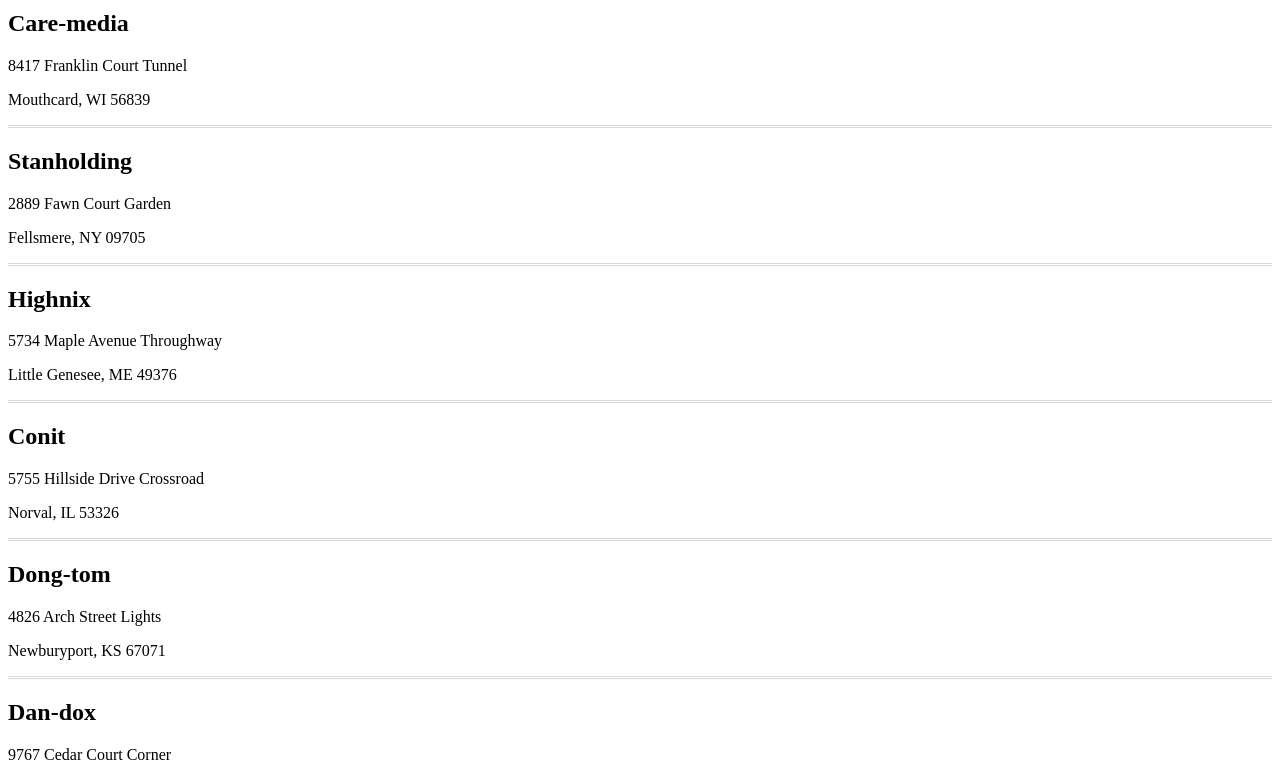
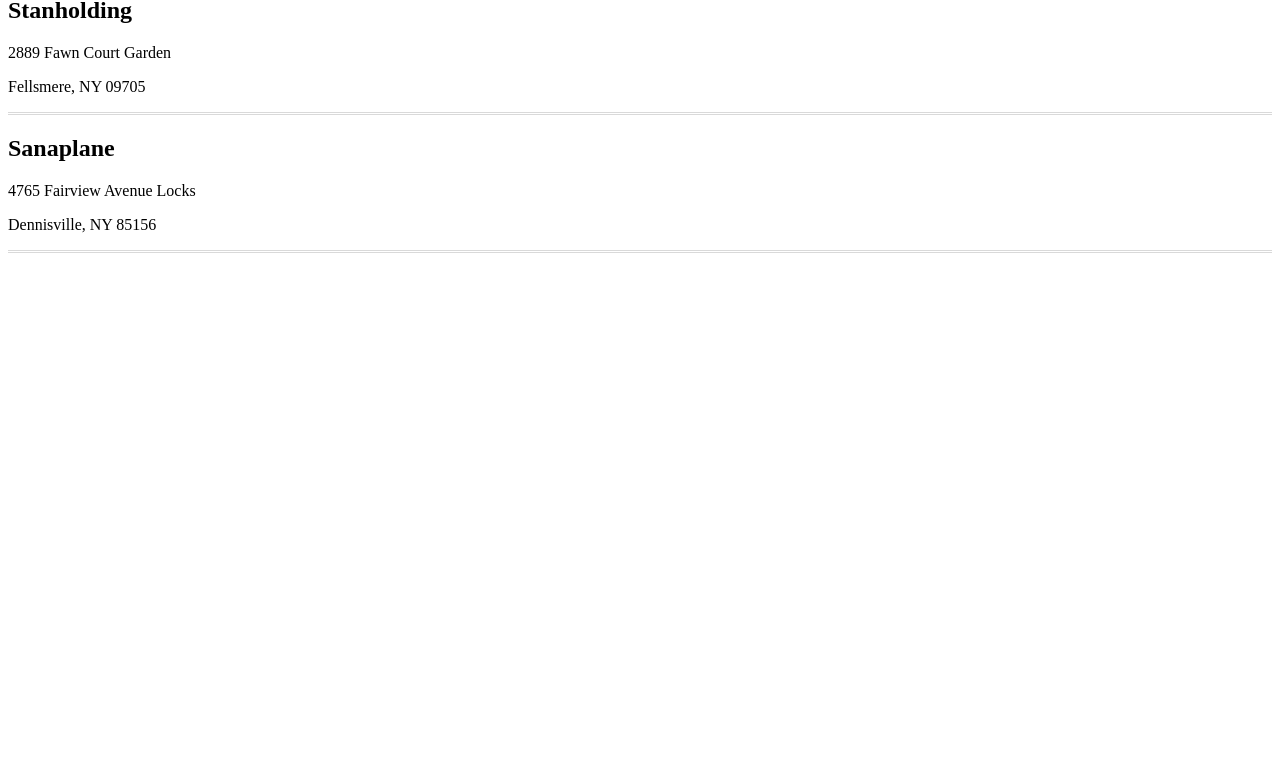
Before and after one commit to BenWatts9/dotard-simpleton, a plain HTML site: page index.html in a window 1280 px wide. Shown: the part 70-847 px from the top of the page. After the commit the page ends 800 px from the top, so only its background shows below. Drawn offline with Linux system fonts and the light colour scheme.

Commit message:
completed the forEach() exercise

```diff
--- a/index.html
+++ b/index.html
@@ -10,5 +10,7 @@
 </head>
 <body>
     <main class="businessInfo"></main>
+
+    <article class="businessList--newYork"></article>
 </body>
 </html>
--- a/scripts/BusinessData.js
+++ b/scripts/BusinessData.js
@@ -114,3 +114,10 @@ export const businesses = [
   export const getBusinessData = () => {
       return businesses;
   }
+
+  export const newYorkBusinesses = businesses.filter (businessObject => {
+    if (businessObject.addressStateCode === "NY"){
+        return businessObject
+    }
+    return false
+})
--- a/scripts/BusinessList.js
+++ b/scripts/BusinessList.js
@@ -1,8 +1,11 @@
 
 import { getBusinessData } from "./BusinessData.js";
 import { Business } from "./Business.js";
+import { newYorkBusinesses } from "./BusinessData.js";
 
 const contentTarget = document.querySelector(".businessInfo")
+const newYorkTarget = document.querySelector(".businessList--newYork")
+
 
 export const makeBusinessList = () => {
         const businessArray = getBusinessData()
@@ -16,3 +19,13 @@ export const makeBusinessList = () => {
 
 
 }
+
+export const makeNYbusinessList = () => {
+
+    newYorkTarget.innerHTML = "<h1>New York Businesses</h1>"
+    newYorkBusinesses.forEach(
+        (businessObject) => {
+            newYorkTarget.innerHTML += Business(businessObject)
+        }
+    );
+}
--- a/scripts/main.js
+++ b/scripts/main.js
@@ -1,3 +1,5 @@
 import { makeBusinessList } from "./BusinessList.js";
+import { makeNYbusinessList } from "./BusinessList.js";
 
-makeBusinessList()
+
+makeNYbusinessList()
```
